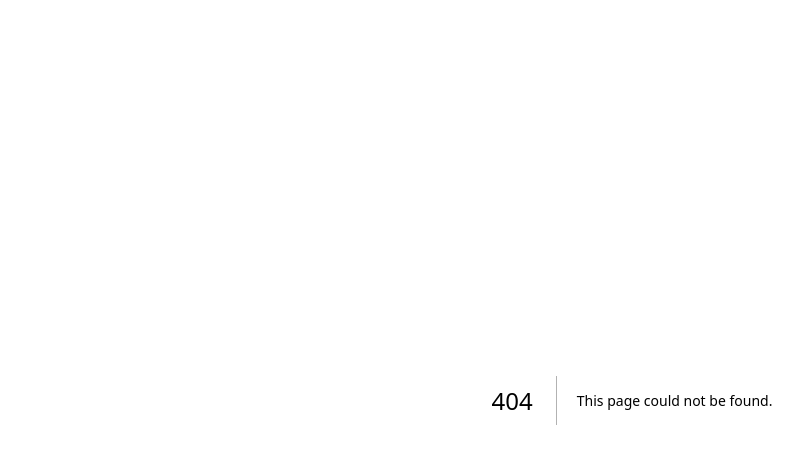
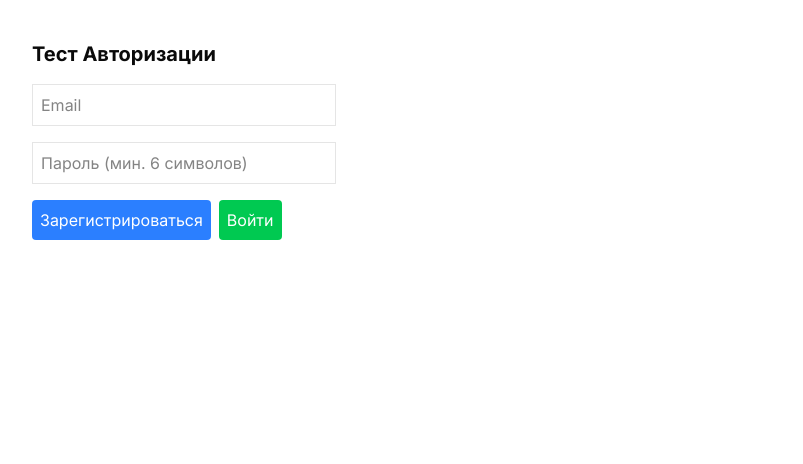
Before and after one commit to Don-aks/sfood-next, a Next.js app: page /test-auth in a window 1280 px wide. Before the commit this address had no page. Shown: the top 464 px of the page, without its empty margins (8-811 px from the left). Built offline with nearby package versions, Linux system fonts and the light colour scheme; no server answers.

Commit message:
feat: add proxy and uppdate session for db

```diff
--- /dev/null
+++ b/src/app/test-auth/page.tsx
@@ -0,0 +1,55 @@
+'use client';
+
+import { createClient } from '@/lib/supabase/client';
+import { useState } from 'react';
+
+export default function TestAuthPage() {
+  const supabase = createClient();
+  const [email, setEmail] = useState('');
+  const [password, setPassword] = useState('');
+  const [message, setMessage] = useState('');
+
+  const handleSignUp = async () => {
+    const { error } = await supabase.auth.signUp({ email, password });
+    if (error) setMessage(`Ошибка регистрации: ${error.message}`);
+    else
+      setMessage(
+        'Успешная регистрация! Проверьте почту (или сразу войдите, если подтверждение отключено).'
+      );
+  };
+
+  const handleSignIn = async () => {
+    const { error } = await supabase.auth.signInWithPassword({ email, password });
+    if (error) setMessage(`Ошибка входа: ${error.message}`);
+    else setMessage('Успешный вход! Теперь смотрите куки.');
+  };
+
+  return (
+    <div className="p-10 flex flex-col gap-4 max-w-sm">
+      <h1 className="text-xl font-bold">Тест Авторизации</h1>
+      <input
+        type="email"
+        placeholder="Email"
+        className="border p-2"
+        value={email}
+        onChange={(e) => setEmail(e.target.value)}
+      />
+      <input
+        type="password"
+        placeholder="Пароль (мин. 6 символов)"
+        className="border p-2"
+        value={password}
+        onChange={(e) => setPassword(e.target.value)}
+      />
+      <div className="flex gap-2">
+        <button onClick={handleSignUp} className="bg-blue-500 text-white p-2 rounded">
+          Зарегистрироваться
+        </button>
+        <button onClick={handleSignIn} className="bg-green-500 text-white p-2 rounded">
+          Войти
+        </button>
+      </div>
+      {message && <p className="text-sm font-bold text-red-500">{message}</p>}
+    </div>
+  );
+}
--- /dev/null
+++ b/src/lib/supabase/update-session.ts
@@ -0,0 +1,51 @@
+import { createServerClient } from '@supabase/ssr';
+import { NextResponse, type NextRequest } from 'next/server';
+
+export async function updateSession(request: NextRequest) {
+  let supabaseResponse = NextResponse.next({
+    request,
+  });
+
+  const supabase = createServerClient(
+    process.env.NEXT_PUBLIC_SUPABASE_URL!,
+    process.env.NEXT_PUBLIC_SUPABASE_ANON_KEY!,
+    {
+      cookies: {
+        getAll() {
+          return request.cookies.getAll();
+        },
+        setAll(cookiesToSet) {
+          cookiesToSet.forEach(({ name, value }) => request.cookies.set(name, value));
+          supabaseResponse = NextResponse.next({
+            request,
+          });
+          cookiesToSet.forEach(({ name, value, options }) =>
+            supabaseResponse.cookies.set(name, value, options)
+          );
+        },
+      },
+    }
+  );
+
+  // ВАЖНО: Не добавляйте логику между createServerClient и getUser().
+  // Ошибка здесь может привести к тому, что пользователи будут случайно разлогиниваться.
+  const {
+    data: { user },
+  } = await supabase.auth.getUser();
+
+  // Здесь мы позже настроим редиректы для защищенных роутов (админка, профиль)
+  // Пока просто оставим проверку.
+  /*
+  if (
+    !user &&
+    !request.nextUrl.pathname.startsWith('/login') &&
+    !request.nextUrl.pathname.startsWith('/auth')
+  ) {
+    const url = request.nextUrl.clone()
+    url.pathname = '/login'
+    return NextResponse.redirect(url)
+  }
+  */
+
+  return supabaseResponse;
+}
--- /dev/null
+++ b/src/proxy.ts
@@ -0,0 +1,10 @@
+import { type NextRequest } from 'next/server';
+import { updateSession } from '@/lib/supabase/update-session';
+
+export async function proxy(request: NextRequest) {
+  return await updateSession(request);
+}
+
+export const config = {
+  matcher: ['/((?!_next/static|_next/image|favicon.ico|.*\\.(?:svg|png|jpg|jpeg|gif|webp)$).*)'],
+};
```
